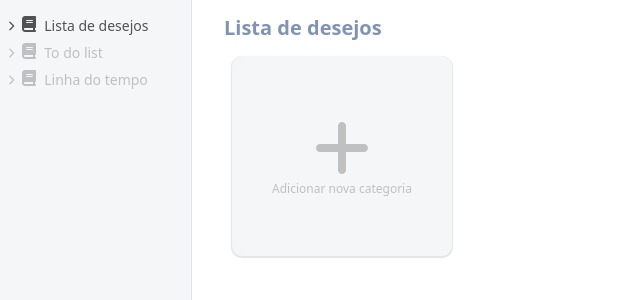
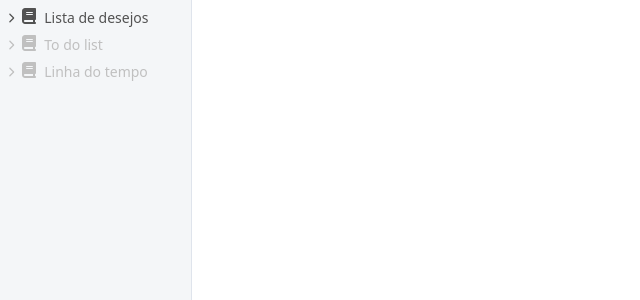
Before and after one commit to BeatrizBergamo/journal-handbook, a React app: page / in a window 1280 px wide. Shown: the top 300 px of the page, without its empty margins (0-640 px from the left). Built offline with nearby package versions, Linux system fonts and the light colour scheme.

Commit message:
feat: simple route config

```diff
--- a/src/app/index.tsx
+++ b/src/app/index.tsx
@@ -1,20 +1,13 @@
 import * as React from "react";
 
 import { GlobalStyles } from "@components/global";
-import { Layout, LayoutMain } from "@components/layout";
-import { SidebarContainer } from "@containers/sidebar";
 import { Router } from "modules/router";
 
 export const App: React.FC = () => {
   return (
     <React.Fragment>
       <GlobalStyles />
-      <Layout>
-        <SidebarContainer />
-        <LayoutMain>
-          <Router />
-        </LayoutMain>
-      </Layout>
+      <Router />
     </React.Fragment>
   );
 };
--- a/src/components/card/wishlist/wishlist-card.component.tsx
+++ b/src/components/card/wishlist/wishlist-card.component.tsx
@@ -8,11 +8,12 @@ interface WishlistCardProps {
   title: string;
   description: string;
   imageUrl?: string;
+  onClick?: VoidFunction;
 }
 
-export const WishlistCard: React.FC<WishlistCardProps> = ({ title, description, imageUrl }) => {
+export const WishlistCard: React.FC<WishlistCardProps> = ({ title, description, imageUrl, onClick }) => {
   return (
-    <WishlistCardWrapper>
+    <WishlistCardWrapper onClick={onClick}>
       <CardImage src={imageUrl} />
       <WishlistCardContentWrapper>
         <H3>{title}</H3>
--- a/src/components/sidebar/sidebar-item.component.tsx
+++ b/src/components/sidebar/sidebar-item.component.tsx
@@ -5,19 +5,21 @@ import { Flex } from "@components/flex";
 import { H3 } from "@components/typography";
 import { SidebarItemWrapper } from "./sidebar.component.styled";
 import { Colors, Spacing } from "@components/constants";
+import { Separator } from "@components/box";
 
 interface SidebarItemProps {
   title: string;
   icon: keyof typeof FaIcon;
   selected?: boolean;
+  path: string;
 }
 
-export const SidebarItem: React.FC<SidebarItemProps> = ({ title, icon, selected }) => {
+export const SidebarItem: React.FC<SidebarItemProps> = ({ title, icon, selected, path }) => {
   const Icon = FaIcon[icon];
   const color = selected ? Colors.GrayDark : Colors.Gray;
 
   return (
-    <SidebarItemWrapper>
+    <SidebarItemWrapper to={path}>
       <Flex>
         <Flex.Item noGrow hAlign="center">
           <FaIcon.ChevronRight size="2xs" color={color} />
@@ -31,6 +33,7 @@ export const SidebarItem: React.FC<SidebarItemProps> = ({ title, icon, selected
           <H3 color={color}>{title}</H3>
         </Flex.Item>
       </Flex>
+      <Separator size={Spacing.Small} />
     </SidebarItemWrapper>
   );
 };
--- a/src/components/sidebar/sidebar.component.styled.ts
+++ b/src/components/sidebar/sidebar.component.styled.ts
@@ -1,4 +1,5 @@
-import { Border, Colors, Shadow, Spacing } from "@components/constants";
+import { Border, Colors, Spacing } from "@components/constants";
+import { NavLink } from "react-router-dom";
 import styled from "styled-components";
 
 interface SidebarWrapperProps {
@@ -14,7 +15,6 @@ export const SidebarWrapper = styled.aside<SidebarWrapperProps>`
   padding-inline: ${Spacing.Small};
 `;
 
-export const SidebarItemWrapper = styled.div`
-  margin-block: ${Spacing.Small};
-  cursor: pointer;
+export const SidebarItemWrapper = styled(NavLink)`
+  text-decoration: none;
 `;
--- a/src/containers/sidebar/sidebar.container.tsx
+++ b/src/containers/sidebar/sidebar.container.tsx
@@ -4,9 +4,9 @@ import { Sidebar } from "@components/sidebar";
 export const SidebarContainer: React.FC = () => {
   return (
     <Sidebar>
-      <Sidebar.Item title="Lista de desejos" icon="Book" selected />
-      <Sidebar.Item title="To do list" icon="Book" />
-      <Sidebar.Item title="Linha do tempo" icon="Book" />
+      <Sidebar.Item title="Lista de desejos" icon="Book" path="/wishlist" selected />
+      <Sidebar.Item title="To do list" icon="Book" path="todo" />
+      <Sidebar.Item title="Linha do tempo" icon="Book" path="timeline" />
     </Sidebar>
   );
 };
--- /dev/null
+++ b/src/modules/layout/index.tsx
@@ -0,0 +1,14 @@
+import { Layout, LayoutMain } from "@components/layout";
+import { SidebarContainer } from "@containers/sidebar";
+import { Outlet } from "react-router-dom";
+
+export const AppLayout = () => {
+  return (
+    <Layout>
+      <SidebarContainer />
+      <LayoutMain>
+        <Outlet />
+      </LayoutMain>
+    </Layout>
+  );
+};
--- a/src/modules/router/router.component.tsx
+++ b/src/modules/router/router.component.tsx
@@ -1,9 +1,18 @@
+import { KanbanContainer } from "@containers/kanban";
+import { AppLayout } from "modules/layout";
 import { WishlistPage } from "modules/wishlist";
+import { BrowserRouter, Navigate, Route, Routes } from "react-router-dom";
 
 export const Router = () => {
   return (
-    <>
-      <WishlistPage />
-    </>
+    <BrowserRouter>
+      <Routes>
+        <Route path="/" element={<AppLayout />}>
+          <Route path="wishlist" element={<WishlistPage />} />
+          <Route path="kanban/:categoryId" element={<KanbanContainer />} />
+          <Route path="*" element={<Navigate to="/" replace />} />
+        </Route>
+      </Routes>
+    </BrowserRouter>
   );
 };
--- a/src/modules/wishlist/wishlist.page.tsx
+++ b/src/modules/wishlist/wishlist.page.tsx
@@ -1,21 +1,26 @@
-import { CreateWishlistCard } from "@components/card";
+import React from "react";
+
+import { CreateWishlistCard, WishlistCard } from "@components/card";
 import { Carousel } from "@components/carousel";
 import { strings } from "@components/constants";
-import { Flex } from "@components/flex";
 import { Modal } from "@components/modal";
 import { H1 } from "@components/typography";
-import React from "react";
+import { useNavigate } from "react-router-dom";
 
 export const WishlistPage = () => {
   const [show, setShow] = React.useState(false);
+  const navigate = useNavigate();
+
+  function handleClick() {
+    navigate("/kanban/1", { replace: true });
+  }
 
   return (
     <>
       <H1>{strings.wishlist.title}</H1>
       <Carousel>
-        <Flex.Item noGrow>
-          <CreateWishlistCard onClick={() => setShow(true)} />
-        </Flex.Item>
+        <WishlistCard title="Categoria 1" description="Descricao da categoria 1" onClick={handleClick} />
+        <CreateWishlistCard onClick={() => setShow(true)} />
       </Carousel>
       <Modal show={show} onClose={setShow} type="normal">
         {/* TODO - Implement into modal to create the form witch witll create a new category */}
```
